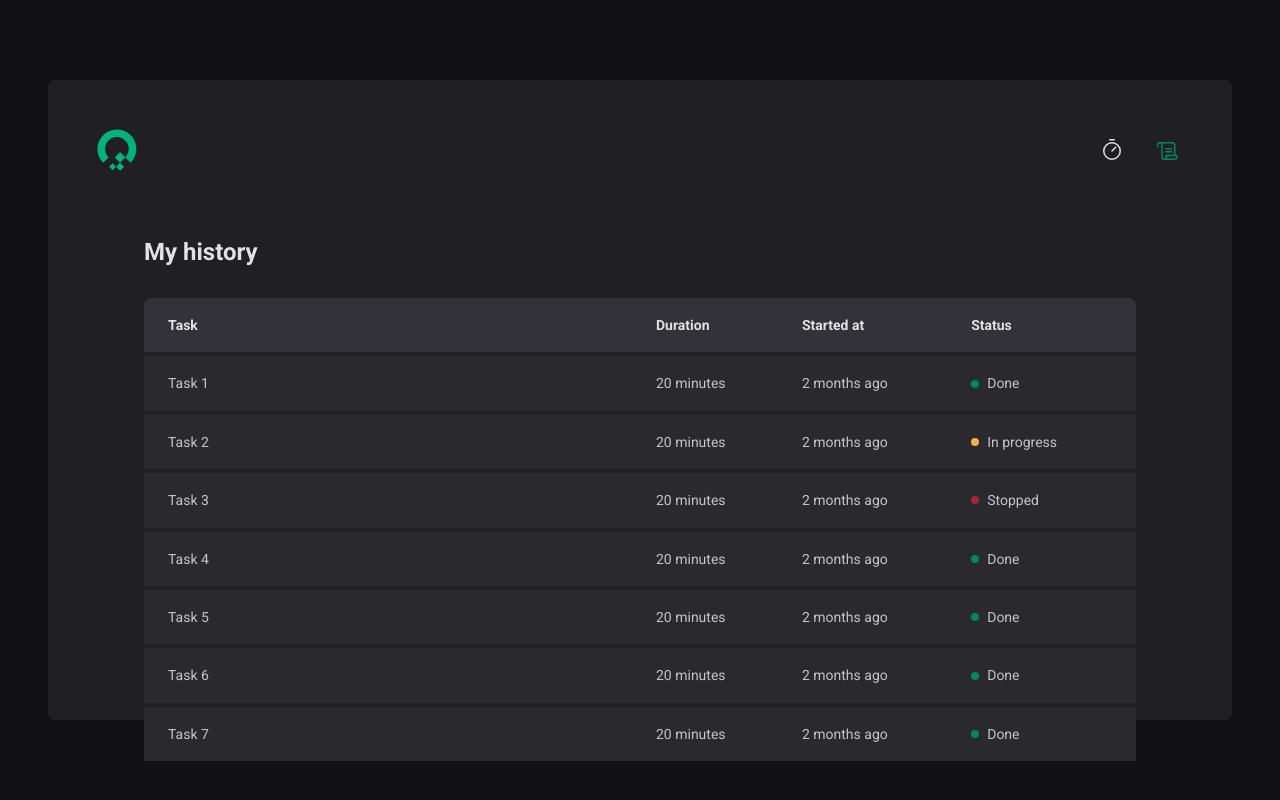
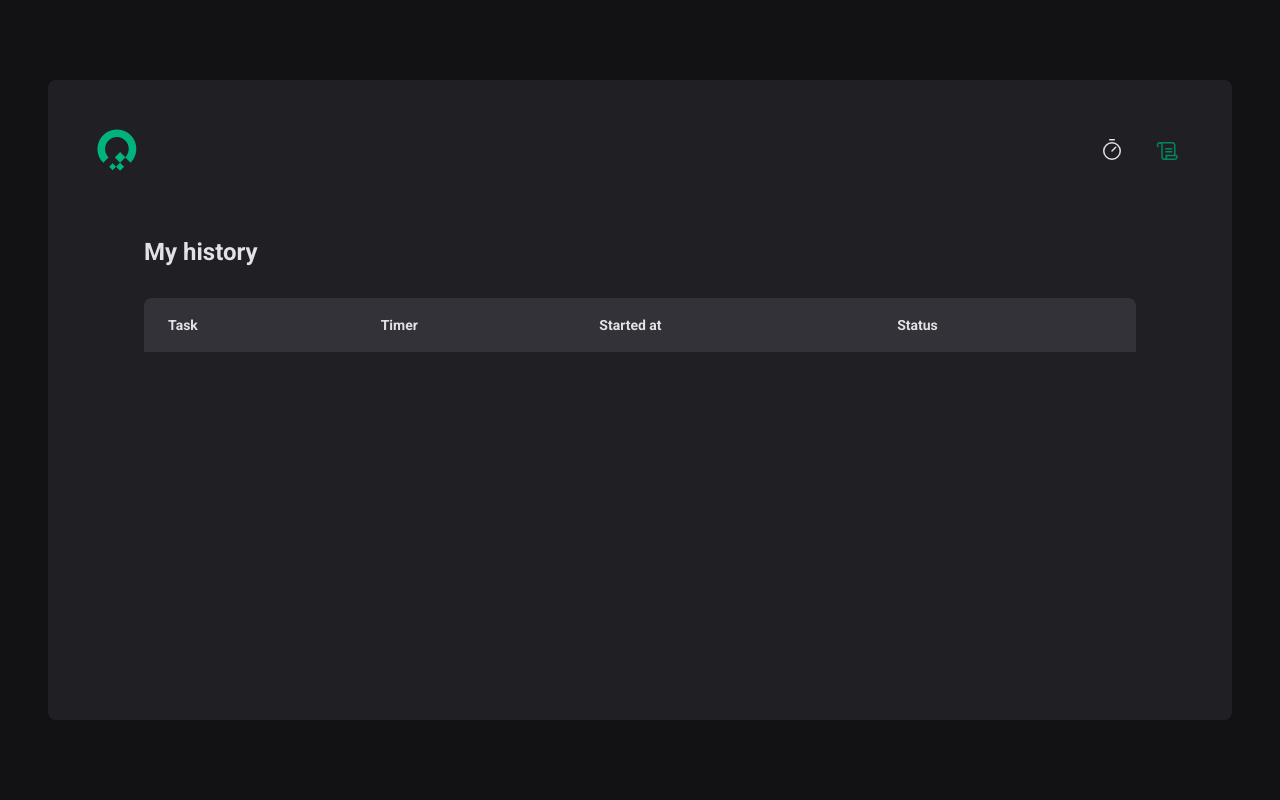
Before and after one commit to Fernandosilvasc/pomodoro_app, a React (Vite) app: page /history in a window 1280 px wide. Shown: the top 800 px of the page. Built offline with nearby package versions, Linux system fonts and the light colour scheme.

Commit message:
refactor: Change the component History to use data from the state instead of static values.

```diff
--- a/src/pages/History/index.tsx
+++ b/src/pages/History/index.tsx
@@ -1,6 +1,11 @@
+import { useContext } from 'react';
+import { CyclesContext } from '../../contexts/CyclesContext';
+import { formatDistanceToNow, parseISO } from 'date-fns';
+
 import { HistoryContainer, HistoryList, Status } from './styles';
 
 export function History(): JSX.Element {
+  const { cycles } = useContext(CyclesContext);
   return (
     <HistoryContainer>
       <h1>My history</h1>
@@ -10,68 +15,39 @@ export function History(): JSX.Element {
           <thead>
             <tr>
               <th>Task</th>
-              <th>Duration</th>
+              <th>Timer</th>
               <th>Started at</th>
               <th>Status</th>
             </tr>
           </thead>
           <tbody>
-            <tr>
-              <td>Task 1</td>
-              <td>20 minutes</td>
-              <td>2 months ago</td>
-              <td>
-                <Status statusColor='green'>Done</Status>
-              </td>
-            </tr>
-            <tr>
-              <td>Task 2</td>
-              <td>20 minutes</td>
-              <td>2 months ago</td>
-              <td>
-                <Status statusColor='yellow'>In progress</Status>
-              </td>
-            </tr>
-            <tr>
-              <td>Task 3</td>
-              <td>20 minutes</td>
-              <td>2 months ago</td>
-              <td>
-                <Status statusColor='red'>Stopped</Status>
-              </td>
-            </tr>
-            <tr>
-              <td>Task 4</td>
-              <td>20 minutes</td>
-              <td>2 months ago</td>
-              <td>
-                <Status statusColor='green'>Done</Status>
-              </td>
-            </tr>
-            <tr>
-              <td>Task 5</td>
-              <td>20 minutes</td>
-              <td>2 months ago</td>
-              <td>
-                <Status statusColor='green'>Done</Status>
-              </td>
-            </tr>
-            <tr>
-              <td>Task 6</td>
-              <td>20 minutes</td>
-              <td>2 months ago</td>
-              <td>
-                <Status statusColor='green'>Done</Status>
-              </td>
-            </tr>
-            <tr>
-              <td>Task 7</td>
-              <td>20 minutes</td>
-              <td>2 months ago</td>
-              <td>
-                <Status statusColor='green'>Done</Status>
-              </td>
-            </tr>
+            {cycles.map((cycle) => {
+              console.log(cycle.startDate);
+              return (
+                <tr key={cycle.id}>
+                  <td>{cycle.task}</td>
+                  <td>{cycle.minutesAmount} min</td>
+                  <td>
+                    {formatDistanceToNow(parseISO(cycle.startDate.toString()), {
+                      addSuffix: true,
+                    })}
+                  </td>
+                  <td>
+                    {cycle.finishedDate && (
+                      <Status statusColor='green'>Finished</Status>
+                    )}
+
+                    {cycle.interruptedDate && (
+                      <Status statusColor='red'>Stopped</Status>
+                    )}
+
+                    {!cycle.finishedDate && !cycle.interruptedDate && (
+                      <Status statusColor='yellow'>In progress</Status>
+                    )}
+                  </td>
+                </tr>
+              );
+            })}
           </tbody>
         </table>
       </HistoryList>
```
